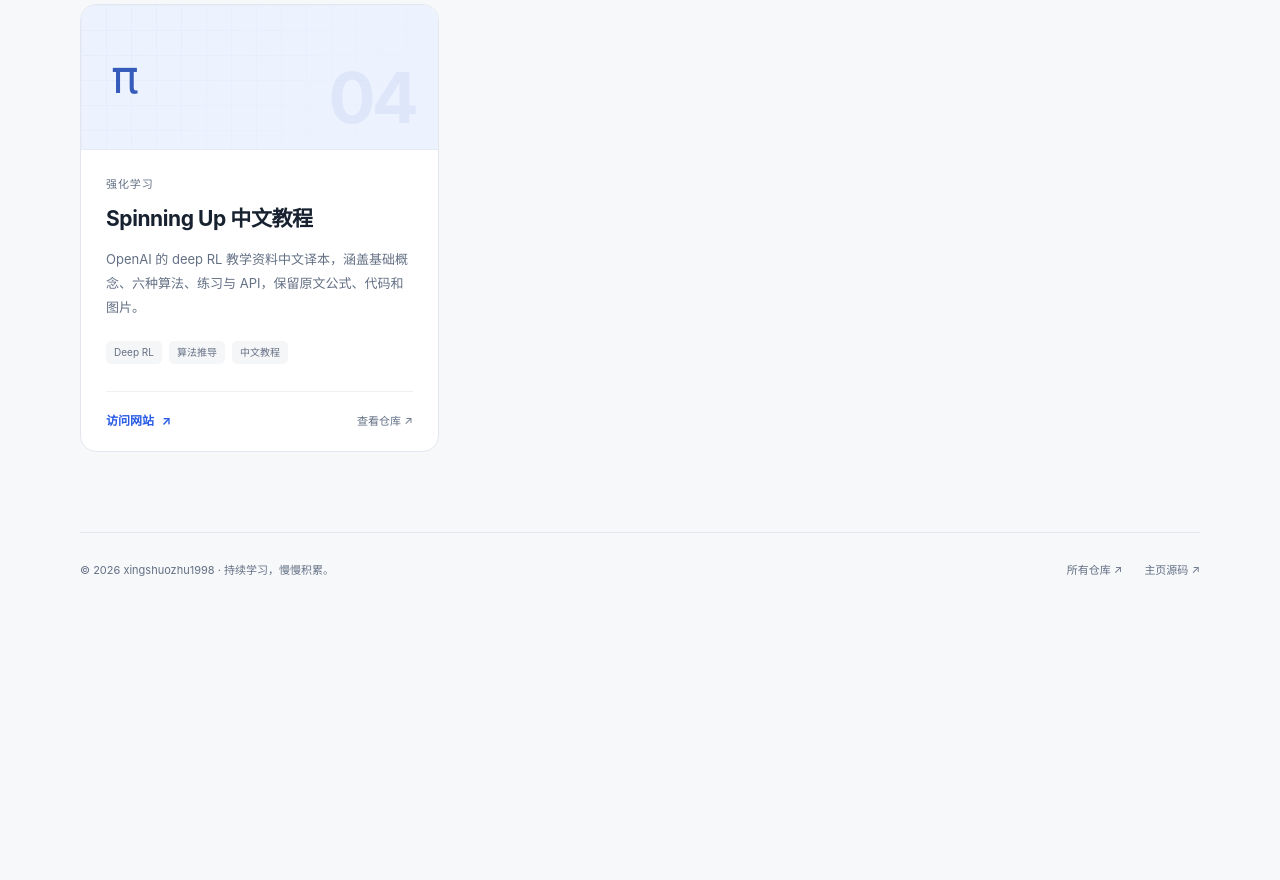
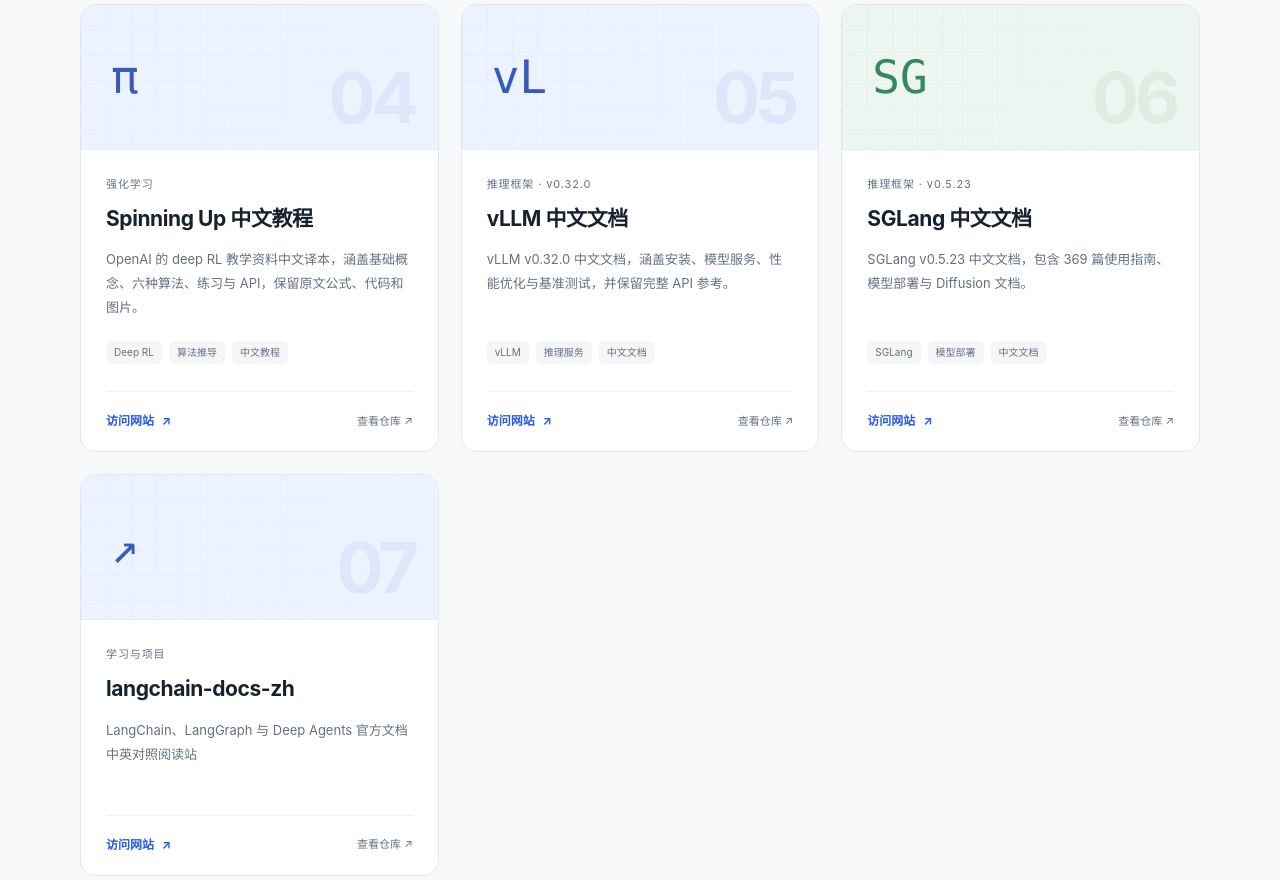
Before and after one commit to xingshuozhu1998/xingshuozhu1998.github.io, a plain HTML site: page index.html in a window 1280 px wide. Shown: the part 954-1834 px from the top of the page. Before the commit the page ends 1571 px from the top, so only its background shows below. Drawn offline with Linux system fonts and the light colour scheme; no server answers.

Commit message:
添加 vLLM 与 SGLang 中文文档入口

```diff
--- a/index.html
+++ b/index.html
@@ -16,7 +16,7 @@
 <header class="header"><a class="brand" href="/" aria-label="xingshuozhu1998 主页"><span class="brand-mark" aria-hidden="true">x.</span>xingshuozhu1998</a><nav class="nav" aria-label="主导航"><a class="directory-link" href="#sites">网站目录</a><a href="https://github.com/xingshuozhu1998" target="_blank" rel="noopener noreferrer">GitHub <span aria-hidden="true">↗</span></a></nav></header>
 <main>
 <section class="hero" aria-labelledby="page-title"><div><p class="eyebrow"><span class="dot" aria-hidden="true"></span>学习 · 整理 · 分享</p><h1 id="page-title">我的学习站点<span>。</span></h1><p class="intro">我发布的学习资料、知识图谱与阅读站点，集中在这里。<br>选一个感兴趣的主题，开始探索。</p></div><div class="hero-art" aria-hidden="true"><span class="art-orbit"></span><span class="art-line"></span><span class="art-line second"></span><span class="art-tile one">⌘</span><span class="art-tile two">文</span><span class="art-tile three">&gt;_</span></div></section>
-<section id="sites" aria-labelledby="sites-title"><div class="section-head"><h2 id="sites-title">网站目录</h2><span id="site-count" class="site-count">4 个站点</span></div><div id="site-list" class="sites"><!-- sites:start -->
+<section id="sites" aria-labelledby="sites-title"><div class="section-head"><h2 id="sites-title">网站目录</h2><span id="site-count" class="site-count">7 个站点</span></div><div id="site-list" class="sites"><!-- sites:start -->
 <article class="site-card blue" data-repository="llm-atlas">
  <div class="card-visual" aria-hidden="true"><span class="visual-grid"></span><span class="visual-symbol">⌘</span><span class="visual-number">01</span></div>
  <div class="card-body"><p class="category">模型与算法</p><h3>LLM Atlas</h3><p class="description">大语言模型训练与对齐的知识图谱，覆盖微调、偏好优化和智能体等主题。</p><ul class="tags" aria-label="主题"><li>知识图谱</li><li>模型训练</li><li>智能体</li></ul>
@@ -33,6 +33,18 @@
  <div class="card-visual" aria-hidden="true"><span class="visual-grid"></span><span class="visual-symbol">π</span><span class="visual-number">04</span></div>
  <div class="card-body"><p class="category">强化学习</p><h3>Spinning Up 中文教程</h3><p class="description">OpenAI 的 deep RL 教学资料中文译本，涵盖基础概念、六种算法、练习与 API，保留原文公式、代码和图片。</p><ul class="tags" aria-label="主题"><li>Deep RL</li><li>算法推导</li><li>中文教程</li></ul>
  <div class="card-links"><a class="visit" href="https://xingshuozhu1998.github.io/spinningup-zh/">访问网站 <span aria-hidden="true">↗</span></a><a class="repository" href="https://github.com/xingshuozhu1998/spinningup-zh" target="_blank" rel="noopener noreferrer" aria-label="查看Spinning Up 中文教程的GitHub仓库">查看仓库 <span aria-hidden="true">↗</span></a></div></div></article>
+<article class="site-card blue" data-repository="vllm-zh">
+ <div class="card-visual" aria-hidden="true"><span class="visual-grid"></span><span class="visual-symbol">vL</span><span class="visual-number">05</span></div>
+ <div class="card-body"><p class="category">推理框架 · v0.32.0</p><h3>vLLM 中文文档</h3><p class="description">vLLM v0.32.0 中文文档，涵盖安装、模型服务、性能优化与基准测试，并保留完整 API 参考。</p><ul class="tags" aria-label="主题"><li>vLLM</li><li>推理服务</li><li>中文文档</li></ul>
+ <div class="card-links"><a class="visit" href="https://xingshuozhu1998.github.io/vllm-zh/">访问网站 <span aria-hidden="true">↗</span></a><a class="repository" href="https://github.com/xingshuozhu1998/vllm-zh" target="_blank" rel="noopener noreferrer" aria-label="查看vLLM 中文文档的GitHub仓库">查看仓库 <span aria-hidden="true">↗</span></a></div></div></article>
+<article class="site-card green" data-repository="sglang-zh">
+ <div class="card-visual" aria-hidden="true"><span class="visual-grid"></span><span class="visual-symbol">SG</span><span class="visual-number">06</span></div>
+ <div class="card-body"><p class="category">推理框架 · v0.5.23</p><h3>SGLang 中文文档</h3><p class="description">SGLang v0.5.23 中文文档，包含 369 篇使用指南、模型部署与 Diffusion 文档。</p><ul class="tags" aria-label="主题"><li>SGLang</li><li>模型部署</li><li>中文文档</li></ul>
+ <div class="card-links"><a class="visit" href="https://xingshuozhu1998.github.io/sglang-zh/">访问网站 <span aria-hidden="true">↗</span></a><a class="repository" href="https://github.com/xingshuozhu1998/sglang-zh" target="_blank" rel="noopener noreferrer" aria-label="查看SGLang 中文文档的GitHub仓库">查看仓库 <span aria-hidden="true">↗</span></a></div></div></article>
+<article class="site-card blue" data-repository="langchain-docs-zh">
+ <div class="card-visual" aria-hidden="true"><span class="visual-grid"></span><span class="visual-symbol">↗</span><span class="visual-number">07</span></div>
+ <div class="card-body"><p class="category">学习与项目</p><h3>langchain-docs-zh</h3><p class="description">LangChain、LangGraph 与 Deep Agents 官方文档中英对照阅读站</p><ul class="tags" aria-label="主题"></ul>
+ <div class="card-links"><a class="visit" href="https://xingshuozhu1998.github.io/langchain-docs-zh/">访问网站 <span aria-hidden="true">↗</span></a><a class="repository" href="https://github.com/xingshuozhu1998/langchain-docs-zh" target="_blank" rel="noopener noreferrer" aria-label="查看langchain-docs-zh的GitHub仓库">查看仓库 <span aria-hidden="true">↗</span></a></div></div></article>
 <!-- sites:end --></div></section>
 </main>
 <footer class="footer"><span>© 2026 xingshuozhu1998 · 持续学习，慢慢积累。</span><div class="footer-links"><a href="https://github.com/xingshuozhu1998?tab=repositories" target="_blank" rel="noopener noreferrer">所有仓库 ↗</a><a href="https://github.com/xingshuozhu1998/xingshuozhu1998.github.io" target="_blank" rel="noopener noreferrer">主页源码 ↗</a></div></footer>
@@ -40,7 +52,7 @@
 <template id="card-template"><article class="site-card"><div class="card-visual" aria-hidden="true"><span class="visual-grid"></span><span class="visual-symbol"></span><span class="visual-number"></span></div><div class="card-body"><p class="category"></p><h3></h3><p class="description"></p><ul class="tags" aria-label="主题"></ul><div class="card-links"><a class="visit">访问网站 <span aria-hidden="true">↗</span></a><a class="repository" target="_blank" rel="noopener noreferrer">查看仓库 <span aria-hidden="true">↗</span></a></div></div></article></template>
 <script>
 const owner = 'xingshuozhu1998';
-const knownSites = {"llm-atlas":{"title":"LLM Atlas","category":"模型与算法","description":"大语言模型训练与对齐的知识图谱，覆盖微调、偏好优化和智能体等主题。","theme":"blue","symbol":"⌘","tags":["知识图谱","模型训练","智能体"]},"lilianweng":{"title":"Lilian Weng 中文阅读站","category":"论文与阅读","description":"52 篇 Lilian Weng 博客的中文译文与英文对照，保留原文的公式、代码与图片。","theme":"violet","symbol":"文","tags":["中文译文","英文对照","深度学习"]},"linux-c-one-stop":{"title":"Linux C 编程一站式学习","category":"编程与基础","description":"《Linux C 编程一站式学习》的现代学习版本，从语言基础逐步走向系统编程。","theme":"green","symbol":">_","tags":["C 语言","Linux","系统编程"]},"spinningup-zh":{"title":"Spinning Up 中文教程","category":"强化学习","description":"OpenAI 的 deep RL 教学资料中文译本，涵盖基础概念、六种算法、练习与 API，保留原文公式、代码和图片。","theme":"blue","symbol":"π","tags":["Deep RL","算法推导","中文教程"]}};
+const knownSites = {"llm-atlas": {"title": "LLM Atlas", "category": "模型与算法", "description": "大语言模型训练与对齐的知识图谱，覆盖微调、偏好优化和智能体等主题。", "theme": "blue", "symbol": "⌘", "tags": ["知识图谱", "模型训练", "智能体"]}, "lilianweng": {"title": "Lilian Weng 中文阅读站", "category": "论文与阅读", "description": "52 篇 Lilian Weng 博客的中文译文与英文对照，保留原文的公式、代码与图片。", "theme": "violet", "symbol": "文", "tags": ["中文译文", "英文对照", "深度学习"]}, "linux-c-one-stop": {"title": "Linux C 编程一站式学习", "category": "编程与基础", "description": "《Linux C 编程一站式学习》的现代学习版本，从语言基础逐步走向系统编程。", "theme": "green", "symbol": ">_", "tags": ["C 语言", "Linux", "系统编程"]}, "spinningup-zh": {"title": "Spinning Up 中文教程", "category": "强化学习", "description": "OpenAI 的 deep RL 教学资料中文译本，涵盖基础概念、六种算法、练习与 API，保留原文公式、代码和图片。", "theme": "blue", "symbol": "π", "tags": ["Deep RL", "算法推导", "中文教程"]}, "vllm-zh": {"title": "vLLM 中文文档", "category": "推理框架 · v0.32.0", "description": "vLLM v0.32.0 中文文档，涵盖安装、模型服务、性能优化与基准测试，并保留完整 API 参考。", "theme": "blue", "symbol": "vL", "tags": ["vLLM", "推理服务", "中文文档"]}, "sglang-zh": {"title": "SGLang 中文文档", "category": "推理框架 · v0.5.23", "description": "SGLang v0.5.23 中文文档，包含 369 篇使用指南、模型部署与 Diffusion 文档。", "theme": "green", "symbol": "SG", "tags": ["SGLang", "模型部署", "中文文档"]}};
 // 使用公开仓库接口发现新增站点，不在网页中存放登录令牌。
 async function refreshSites() {
   const repos = [];
```
Also changed, not shown: 1 other file.
